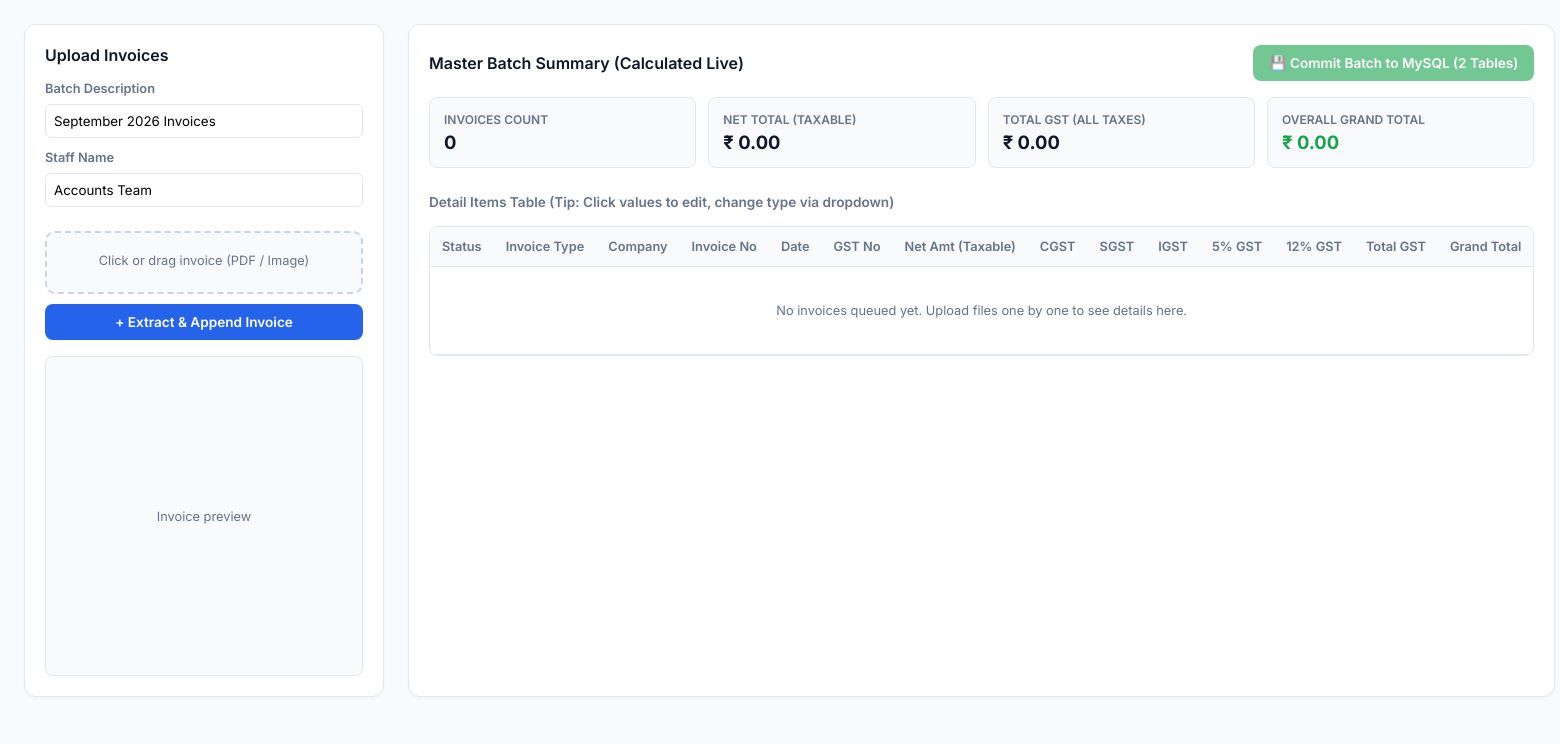
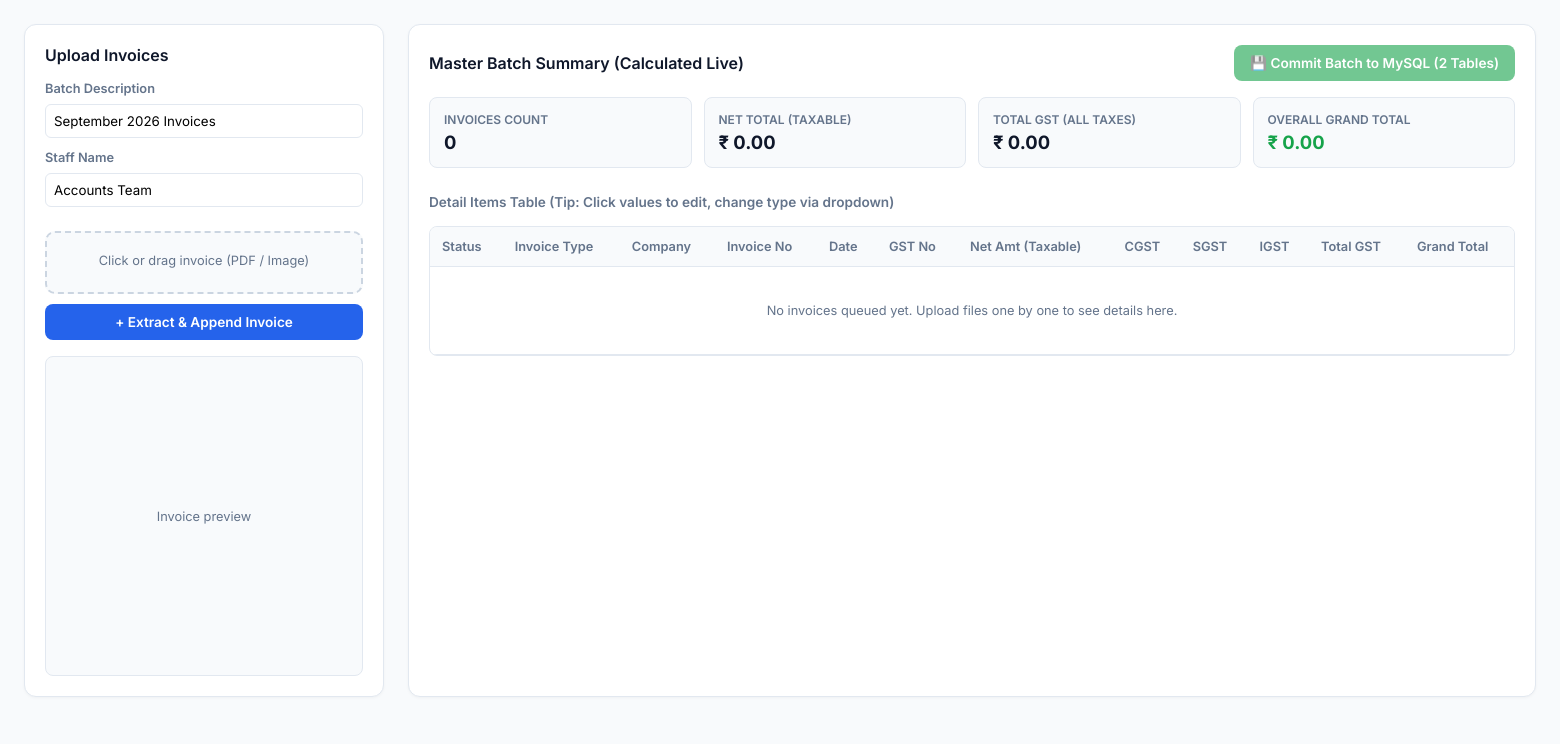
Before and after one commit to Brindha36/OCR, a Flask app: page / in a window 1560 px wide. Shown: the part 56-800 px from the top of the page. Run offline with Flask 3, Linux system fonts and the light colour scheme; data that the repository does not hold is empty.

Commit message:
index.html

```diff
--- a/templates/index.html
+++ b/templates/index.html
@@ -162,7 +162,7 @@
             box-shadow: 0 0 0 2px rgba(37, 99, 235, 0.15);
         }
 
-        /* Invoice Type selector dropdown styles */
+        /* Invoice Type selector styles */
         .type-select {
             padding: 5px 8px;
             border-radius: 6px;
@@ -224,7 +224,7 @@
         </div>
     </section>
 
-    <!-- Right: Master Batch Summary & Detail Table -->
+    <!-- Right: Master Summary & Detail Table -->
     <section class="panel">
         <div class="panel-title">
             <span>Master Batch Summary (Calculated Live)</span>
@@ -272,15 +272,13 @@
                         <th>CGST</th>
                         <th>SGST</th>
                         <th>IGST</th>
-                        <th>5% GST</th>
-                        <th>12% GST</th>
                         <th>Total GST</th>
                         <th>Grand Total</th>
                     </tr>
                 </thead>
                 <tbody id="detailTableBody">
                     <tr id="emptyRow">
-                        <td colspan="14" style="text-align: center; color: var(--text-muted); padding: 36px 0;">
+                        <td colspan="12" style="text-align: center; color: var(--text-muted); padding: 36px 0;">
                             No invoices queued yet. Upload files one by one to see details here.
                         </td>
                     </tr>
@@ -370,14 +368,13 @@
             try {
                 data = JSON.parse(resText);
             } catch (err) {
-                throw new Error("Server error or timeout. Please check your Render logs.");
+                throw new Error("Server error or timeout. Please check your Render service logs.");
             }
 
             if (data.success) {
                 emptyRow.style.display = 'none';
                 const invIndex = stagedInvoices.length;
 
-                // Ensure valid invoice type fallback
                 if (!data.data.type || !["Computer Generated", "Manual"].includes(data.data.type)) {
                     data.data.type = "Manual";
                 }
@@ -405,14 +402,12 @@
                     <td class="editable-cell" contenteditable="true" data-field="cgst_amount" data-index="${invIndex}">${num(data.data.cgst_amount).toFixed(2)}</td>
                     <td class="editable-cell" contenteditable="true" data-field="sgst_amount" data-index="${invIndex}">${num(data.data.sgst_amount).toFixed(2)}</td>
                     <td class="editable-cell" contenteditable="true" data-field="igst_amount" data-index="${invIndex}">${num(data.data.igst_amount).toFixed(2)}</td>
-                    <td class="editable-cell" contenteditable="true" data-field="gst_5_amount" data-index="${invIndex}">${num(data.data.gst_5_amount).toFixed(2)}</td>
-                    <td class="editable-cell" contenteditable="true" data-field="gst_12_amount" data-index="${invIndex}">${num(data.data.gst_12_amount).toFixed(2)}</td>
                     <td class="editable-cell" contenteditable="true" data-field="total_gst_amount" data-index="${invIndex}" style="font-weight: 600; color: var(--primary);">${num(data.data.total_gst_amount).toFixed(2)}</td>
                     <td class="editable-cell" contenteditable="true" data-field="grand_total" data-index="${invIndex}" style="font-weight: 700; color: var(--success);">${num(data.data.grand_total).toFixed(2)}</td>
                 `;
                 detailTableBody.appendChild(tr);
 
-                // Live event listener for Invoice Type change
+                // Handle Invoice Type change
                 const typeDropdown = tr.querySelector('.type-select');
                 typeDropdown.addEventListener('change', function() {
                     const idx = parseInt(this.getAttribute('data-index'));
@@ -424,7 +419,7 @@
                     }
                 });
 
-                // Live event listener for inline manual corrections
+                // Handle manual inline corrections
                 tr.querySelectorAll('.editable-cell').forEach(cell => {
                     cell.addEventListener('blur', function() {
                         const idx = parseInt(this.getAttribute('data-index'));
```
